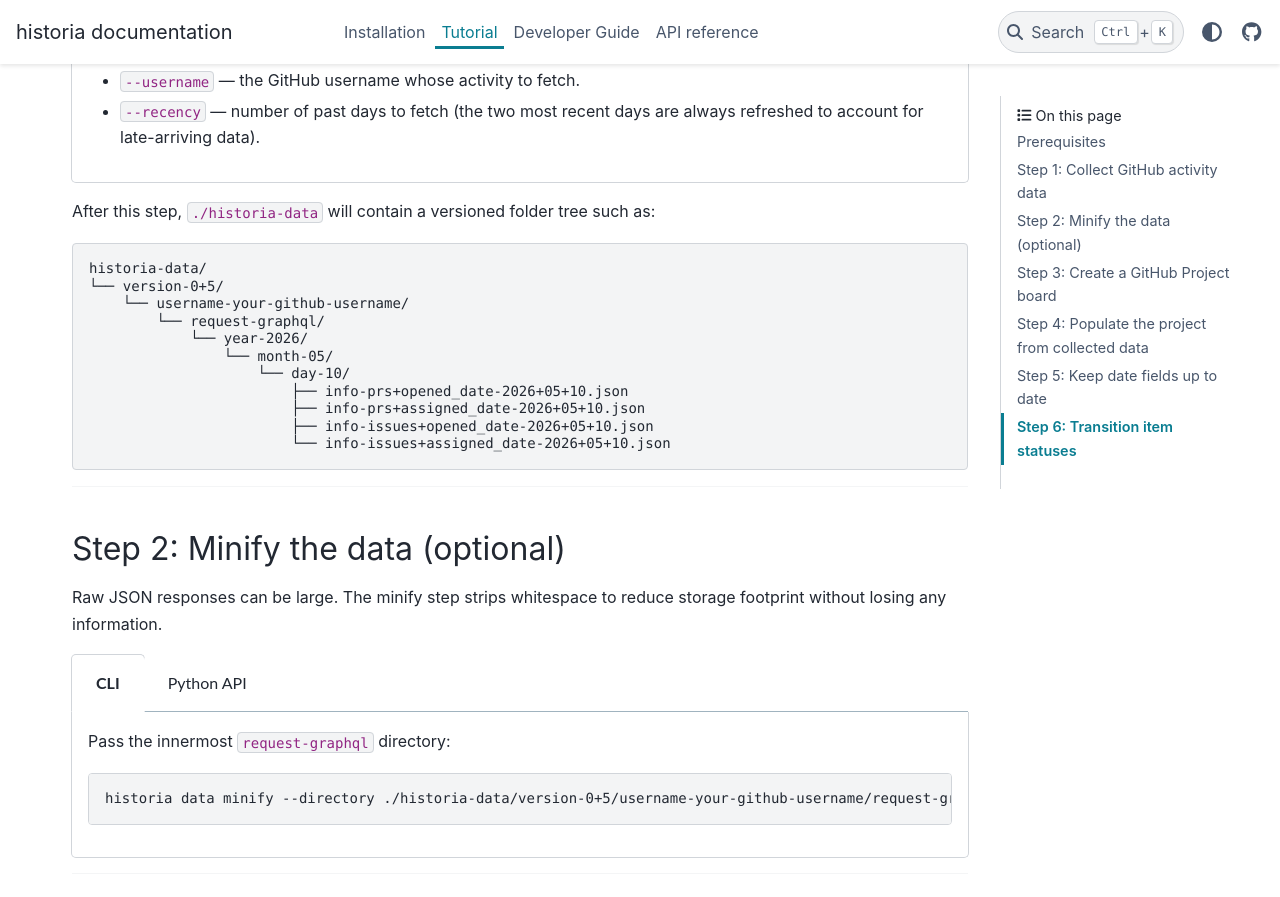
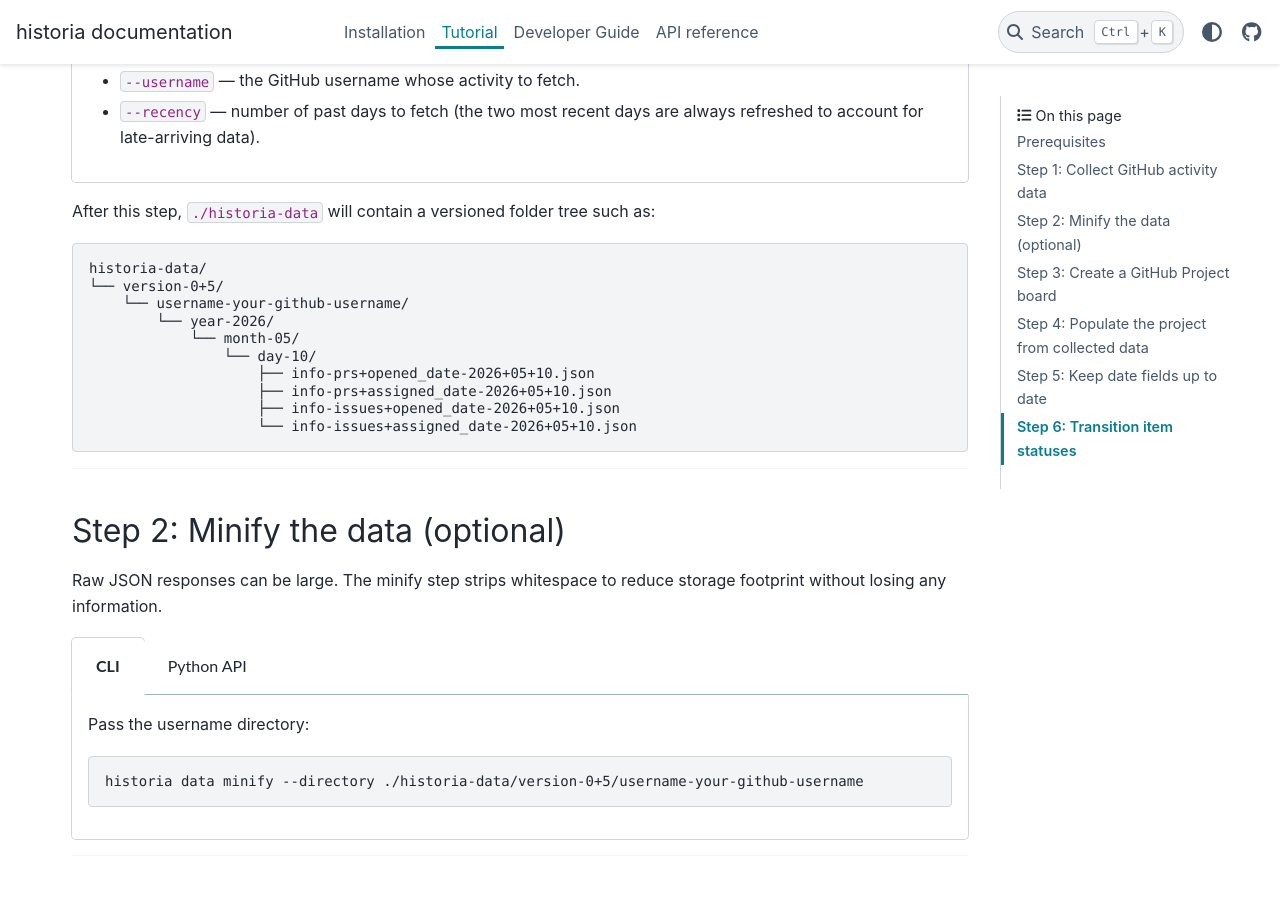
Before and after one commit to CodyCBakerPhD/historia, a Sphinx documentation site: the page built from docs/tutorial/index.md, in a window 1280 px wide and 900 px high, scrolled down 788 px. Shown: the top 897 px of the window. Built offline with Sphinx 7.4.7 and the PyData theme 0.15.4, drawn with Linux system fonts in a browser that asks for light colours.

Commit message:
Unpackaged request-graphql nesting from the data layout
Agent-Logs-Url: https://github.com/CodyCBakerPhD/historia/sessions/e0abfbc5-30e0-4b0b-ae3f-c63af6f2521d

Co-authored-by: CodyCBakerPhD <51133164+CodyCBakerPhD@users.noreply.github.com>

````diff
--- a/docs/tutorial/index.md
+++ b/docs/tutorial/index.md
@@ -46,14 +46,13 @@ After this step, `./historia-data` will contain a versioned folder tree such as:
 historia-data/
 └── version-0+5/
     └── username-your-github-username/
-        └── request-graphql/
-            └── year-2026/
-                └── month-05/
-                    └── day-10/
-                        ├── info-prs+opened_date-2026+05+10.json
-                        ├── info-prs+assigned_date-2026+05+10.json
-                        ├── info-issues+opened_date-2026+05+10.json
-                        └── info-issues+assigned_date-2026+05+10.json
+        └── year-2026/
+            └── month-05/
+                └── day-10/
+                    ├── info-prs+opened_date-2026+05+10.json
+                    ├── info-prs+assigned_date-2026+05+10.json
+                    ├── info-issues+opened_date-2026+05+10.json
+                    └── info-issues+assigned_date-2026+05+10.json
 ```
 
 ---
@@ -64,10 +63,10 @@ Raw JSON responses can be large. The minify step strips whitespace to reduce sto
 
 ::::{tabs}
 :::{tab} CLI
-Pass the innermost `request-graphql` directory:
+Pass the username directory:
 
 ```bash
-historia data minify --directory ./historia-data/version-0+5/username-your-github-username/request-graphql
+historia data minify --directory ./historia-data/version-0+5/username-your-github-username
 ```
 :::
 :::{tab} Python API
@@ -77,7 +76,7 @@ import historia
 
 historia.data.minify(
     directory=pathlib.Path(
-        "./historia-data/version-0+5/username-your-github-username/request-graphql"
+        "./historia-data/version-0+5/username-your-github-username"
     )
 )
 ```
@@ -143,7 +142,7 @@ import historia
 
 historia.project.add_to_project(
     directory=pathlib.Path(
-        "./historia-data/version-0+5/username-your-github-username/request-graphql"
+        "./historia-data/version-0+5/username-your-github-username"
     ),
     project_url="https://github.com/users/your-github-username/projects/your-id",
 )
--- a/pyproject.toml
+++ b/pyproject.toml
@@ -9,7 +9,7 @@ packages = ["src/historia"]
 
 [project]
 name = "historia"
-version = "0.6.0"
+version = "0.7.0"
 authors = [
   { name="Cody Baker", email="cody.c.baker.phd@gmail.com" },
 ]
````
Also changed, not shown: CHANGELOG.md (+4 -0 lines), 11 other files.
